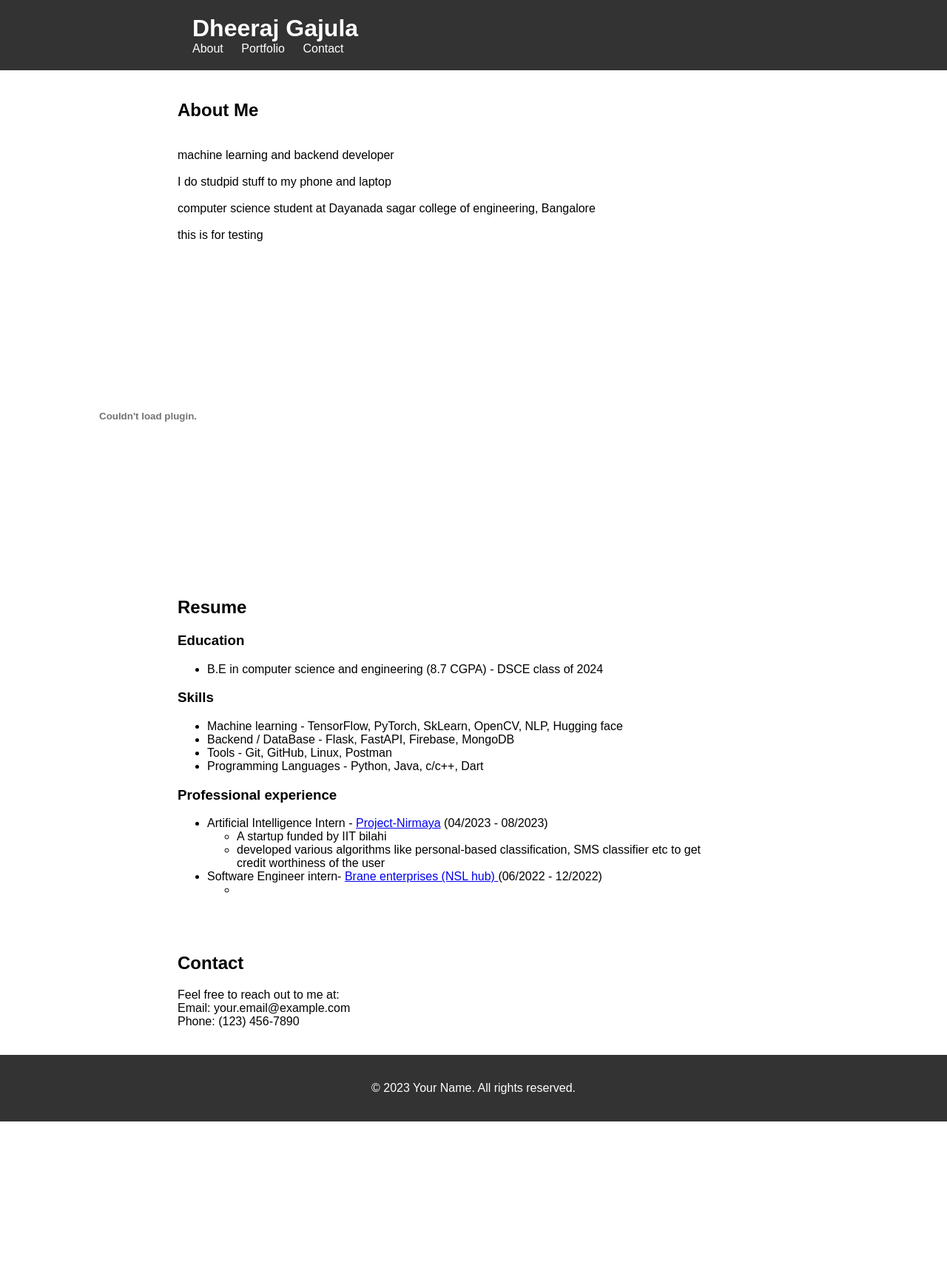
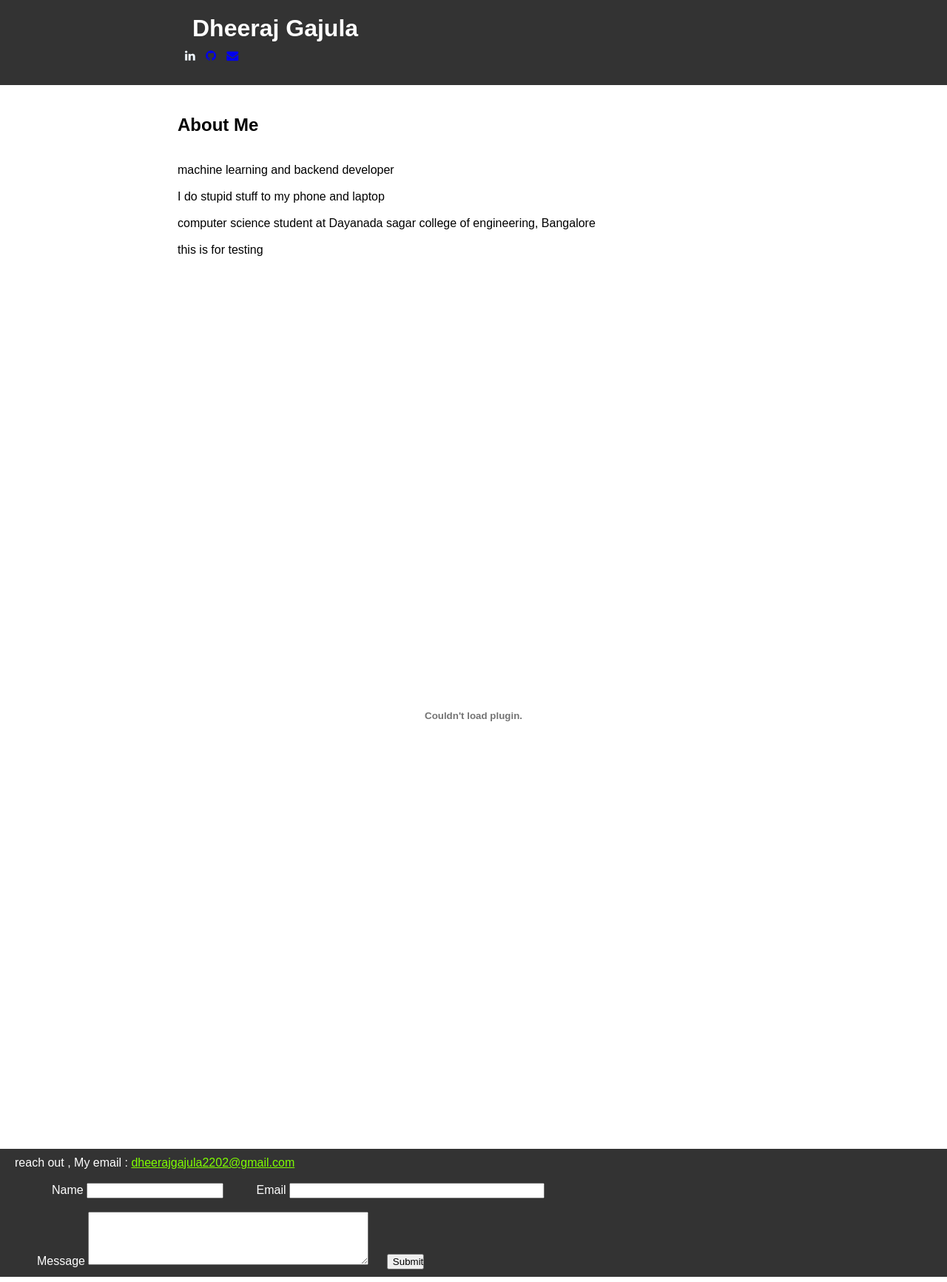
Before and after one commit to dheerajgajula02/portFolio, a Flask app: page / in a window 1280 px wide. Shown: the whole page at 74% size. Before the commit the page ends 1516 px from the top, so only its background shows below. Run offline with Flask 3, Linux system fonts and the light colour scheme.

Commit message:
another change

```diff
--- a/app.py
+++ b/app.py
@@ -1,4 +1,4 @@
-from flask import Flask, render_template
+from flask import Flask, render_template, request
 
 app = Flask(__name__)
 
@@ -6,5 +6,18 @@
 def home_page():
     return render_template("index.html")
 
+@app.route("/submit", methods=["POST", "GET"])
+def submit():
+    if request.method == "POST":
+        name = request.form["name"]
+        email = request.form["email"]
+        message = request.form["message"]
+    print(name, email, message)
+
+    return render_template("submit.html")
+
+
+
+
 if __name__ == "__main__":
     app.run(host="127.0.0.1", port=8080, debug=True)
--- a/static/css/styles.css
+++ b/static/css/styles.css
@@ -49,6 +49,21 @@
 footer {
   background-color: #333;
   color: #fff;
-  text-align: center;
+  /* text-align: center; */
   padding: 10px 0;
 }
+
+form{
+  align-items: flex-start;
+
+}
+
+span{
+  padding: 20px;
+  padding: auto;
+}
+
+textarea{
+  padding: 20px;
+  padding: auto;
+}
--- a/templates/index.html
+++ b/templates/index.html
@@ -6,7 +6,9 @@
 	<head>
     <meta name="viewport" content="width=device-width, initial-scale=1.0">
     <title>Dheeraj Gajula - Portfolio</title>
+    <link rel="stylesheet" href="https://cdnjs.cloudflare.com/ajax/libs/font-awesome/4.7.0/css/font-awesome.min.css">
 		<link rel="stylesheet" href="{{ url_for('static', filename='css/styles.css') }}">
+
 	</head>
 
 
@@ -15,10 +17,10 @@
         <div class="container">
             <h1>Dheeraj Gajula</h1>
             <nav>
-                <ul>
-                    <li><a href="#about">About</a></li>
-                    <li><a href="#portfolio">Portfolio</a></li>
-                    <li><a href="#contact">Contact</a></li>
+                <ul style="padding: 10px; ">
+                    <a href="linkedin.com"><i class="fa fa-linkedin" style="color: aliceblue;"></i></a>
+                    <a href="github.com"><i class="fa fa-github" style="margin-left: 10px;"></i></a>
+                    <a href="dheerajgajula2202@gmail.com"><i class="fa fa-envelope" style="margin-left: 10px;"></i></a>
                 </ul>
             </nav>
         </div>
@@ -30,7 +32,7 @@
             <p>
 
               <br>machine learning and backend developer <br>
-              <br> I do studpid stuff to my phone and laptop <br>
+              <br> I do stupid stuff to my phone and laptop <br>
               <br> computer science student at Dayanada sagar college of engineering, Bangalore <br>
               <br>this is for testing <br>
 
@@ -38,13 +40,22 @@
 
             </p>
         </div>
+
+
+
     </section>
 
 
-    <object data="{{ url_for('static', filename='asserts/resume.pdf')}}" type="application/pdf"
-      style="min-height: 400px; width: 400px;"></object>
+    <center>
+      <object data="{{ url_for('static', filename='asserts/resume.pdf')}}" type="application/pdf" class="section"
+      style="height: 1150px; width: 800px; text-align: justify; align-content:center; display: flex;"></object>
 
-    <section id="portfolio" class="section">
+    </center>
+
+
+
+
+    <!-- <section id="portfolio" class="section">
         <div class="container">
             <h2>Resume</h2>
 
@@ -100,25 +111,65 @@
 
 
         </div>
-    </section>
+    </section> -->
 
-    <section id="contact" class="section">
-        <div class="container">
-            <h2>Contact</h2>
-            <p>
-                Feel free to reach out to me at:
-                <br>
-                Email: your.email@example.com
-                <br>
-                Phone: (123) 456-7890
-            </p>
-        </div>
-    </section>
+
+
 
     <footer>
-        <div class="container">
-            <p>&copy; 2023 Your Name. All rights reserved.</p>
-        </div>
+
+      <!-- <span style="margin-left: 20px; padding: 0px;">
+      <h3 style="margin-left: 50px ;">reach out to me </h3>
+    </span>
+    <span style="margin-left: 20px; padding: 0px;">
+      <a href="dheerajgajula2202@gmail.com" style="color: chartreuse;">dheerajgajula2202@gmail.com</a>
+    </span>
+      <br> -->
+
+      <div>
+        <span>
+          reach out , My email : <a style="color:chartreuse;" href="dheerajgajula2202@gmail.com">dheerajgajula2202@gmail.com</a>
+        </span>
+      </div>
+
+      <br>
+
+
+
+
+
+      <form action="/submit" method="post" style="margin-left: 50px;">
+
+        <span>
+        <label for="name">Name</label>
+        <input type="text" name="name" id="name">
+      </span>
+
+      <span>
+        <label for="email">Email</label>
+        <input type="email" name="email" id="email" size="40">
+      </span>
+
+      <br>
+      <br>
+
+
+      <div>
+        <label for="message">Message</label>
+        <textarea name="message" id="message" cols="40" rows="2"></textarea>
+
+        <span>
+          <button type="submit" style="width: 50px;" >Submit</button>
+
+        </span>
+      </div>
+
+
+
+
+      </form>
+
+
     </footer>
 </body>
 </html>
```
Also changed, not shown: templates/submit.html (added, +14 -0 lines).
